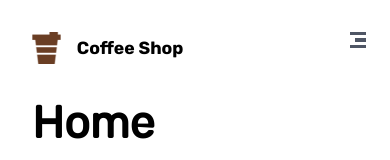
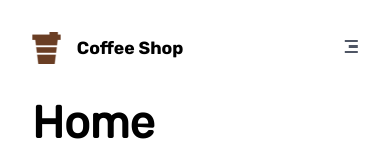
Before and after one commit to mathiuskormasela12/coffee-shop-website, a React (Create React App) app: page / in a window 390 px wide. Shown: the top 160 px of the page. Built offline with nearby package versions, Linux system fonts and the light colour scheme.

Commit message:
fix responsive issue of nav burger

```diff
--- a/src/components/burgermenu/styles/_main.scss
+++ b/src/components/burgermenu/styles/_main.scss
@@ -6,13 +6,13 @@ div.burger {
 
 	span.burgers {
 		display: block;
-		width: 1rem;
-		height: .2rem;
+		width: .8rem;
+		height: .14rem;
 		background-color: $dark-young;
 		margin-bottom: .2rem;
 
 		&:nth-child(2) {
-			width: .7rem;
+			width: .55rem;
 		}
 
 		&:last-child {
--- a/src/components/container/Container.jsx
+++ b/src/components/container/Container.jsx
@@ -7,10 +7,10 @@ import PropTypes from 'prop-types';
 import styles from './styles/styles.module.scss';
 
 export function Container(props) {
-  const { children, fluid } = props;
+  const { children, fluid, relative } = props;
 
   return (
-    <div className={`${styles.container} ${fluid ? styles['container-fluid'] : ''}`}>
+    <div className={`${styles.container} ${fluid ? styles['container-fluid'] : ''} ${relative ? `${styles['container-relative']}` : ''}`}>
       { children }
     </div>
   );
@@ -19,8 +19,10 @@ export function Container(props) {
 Container.propTypes = {
   children: PropTypes.node.isRequired,
   fluid: PropTypes.bool,
+  relative: PropTypes.bool,
 };
 
 Container.defaultProps = {
   fluid: false,
+  relative: false,
 };
--- a/src/components/container/styles/_main.scss
+++ b/src/components/container/styles/_main.scss
@@ -5,6 +5,10 @@ div.container {
 	width: calc(100% - 4rem);
 	margin: 0 auto;
 
+	&-relative {
+		position: relative;
+	}
+
 	&-fluid {
 		max-width: 100%;
 		width: 100%;
--- a/src/components/navbar/Navbar.jsx
+++ b/src/components/navbar/Navbar.jsx
@@ -37,8 +37,8 @@ export function Navbar(props) {
 
   return (
     <div className={styles.hero}>
-      <nav className={`${styles.navbar}`}>
-        <Container>
+      <nav className={`${styles.navbar} ${showNavbar ? styles.fixed : ''}`}>
+        <Container relative>
           <div className={styles['nav-flex']}>
             <figure className={styles['nav-brand']}>
               <img src={logo} className={styles['nav-brand-img']} alt="Coffee Shop" />
--- a/src/components/navbar/styles/_main.scss
+++ b/src/components/navbar/styles/_main.scss
@@ -7,6 +7,7 @@ div.hero {
 		padding: 2rem 0;
 		position: relative;
 		z-index: 5;
+		width: 100%;
 		background-color: white;
 
 		div.nav-flex {
@@ -17,7 +18,8 @@ div.hero {
 			div.burger {
 				display: none;
 				position: absolute;
-				right: 1.5rem;
+				right: 0;
+				top: .5rem;
 				z-index: 5;
 			}
 
@@ -170,4 +172,8 @@ div.hero {
 	span.hero-container {
 		display: none;
 	}
+
+	.fixed {
+		position: fixed !important;
+	}
 }
--- a/src/components/navbar/styles/_media-queries.scss
+++ b/src/components/navbar/styles/_media-queries.scss
@@ -26,7 +26,7 @@
 				ul.nav-list {
 					display: none;
 					width: 100%;
-					position: absolute;
+					position: fixed;
 					left: 0;
 					right: 0;
 					top: 4.5rem;
```
